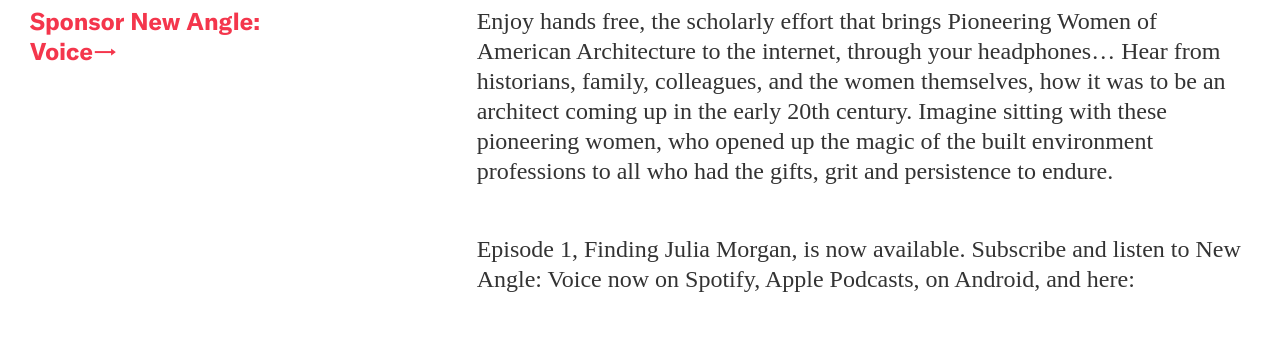
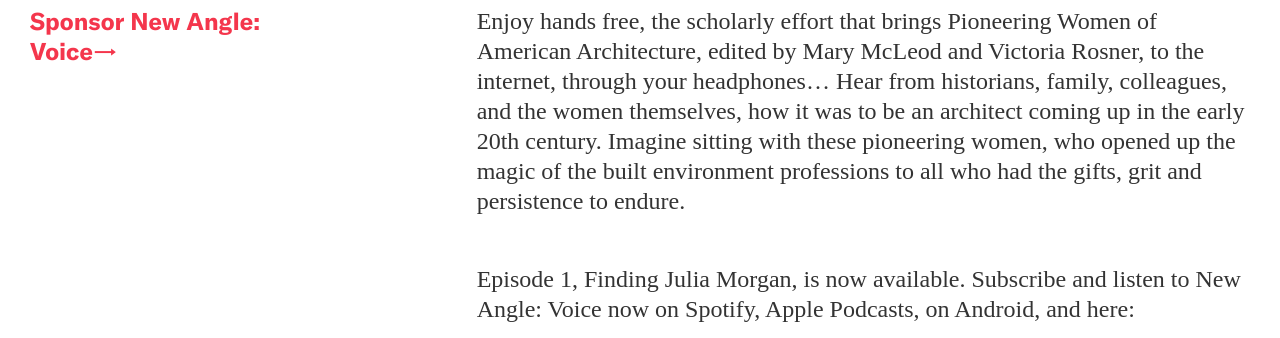
Before and after one commit to jengalas/bwaf-bbw, a Jekyll site: the page built from _resources/podcast.md, in a window 1280 px wide and 900 px high, scrolled down 723 px, cut to the strip 252-590 px from the top of the window. Built offline with Jekyll 4.4.1, drawn with Linux system fonts in a browser that asks for light colours; some web fonts are replaced.

Commit message:
Update from Forestry.io Aislinn McNamara updated _resources/podcast.md

```diff
--- a/_resources/podcast.md
+++ b/_resources/podcast.md
@@ -39,14 +39,14 @@ page_blocks:
     link_url: https://www.dropbox.com/s/l1an49030j9ym2w/BWAF%20PodcastNewAngle_Pitch%20Sheet.pdf?dl=0
     link_text: ''
   text_block: "Enjoy hands free, the scholarly effort that brings Pioneering Women
-    of American Architecture to the internet, through your headphones... Hear from
-    historians, family, colleagues, and the women themselves, how it was to be an
-    architect coming up in the early 20th century. Imagine sitting with these pioneering
-    women, who opened up the magic of the built environment professions to all who
-    had the gifts, grit and persistence to endure. \n\nEpisode 1, Finding Julia Morgan,
-    is now available. Subscribe and listen to New Angle: Voice now on Spotify, Apple
-    Podcasts, on Android, and here:\n<iframe title=\"Libsyn Player\" style=\"border:
-    none\" src=\"//html5-player.libsyn.com/embed/episode/id/20703401/height/75/theme/legacy/thumbnail/no/direction/backward/\"
+    of American Architecture, edited by Mary McLeod and Victoria Rosner, to the internet,
+    through your headphones... Hear from historians, family, colleagues, and the women
+    themselves, how it was to be an architect coming up in the early 20th century.
+    Imagine sitting with these pioneering women, who opened up the magic of the built
+    environment professions to all who had the gifts, grit and persistence to endure.
+    \n\nEpisode 1, Finding Julia Morgan, is now available. Subscribe and listen to
+    New Angle: Voice now on Spotify, Apple Podcasts, on Android, and here:\n<iframe
+    title=\"Libsyn Player\" style=\"border: none\" src=\"//html5-player.libsyn.com/embed/episode/id/20703401/height/75/theme/legacy/thumbnail/no/direction/backward/\"
     height=\"75\" width=\"100%\" scrolling=\"no\"  allowfullscreen webkitallowfullscreen
     mozallowfullscreen oallowfullscreen msallowfullscreen></iframe>\n\n\nSpecial thanks
     in this episode to Brandi Howell, Alexandra Lange, Julia Donoho, Karen McNeill,
```
